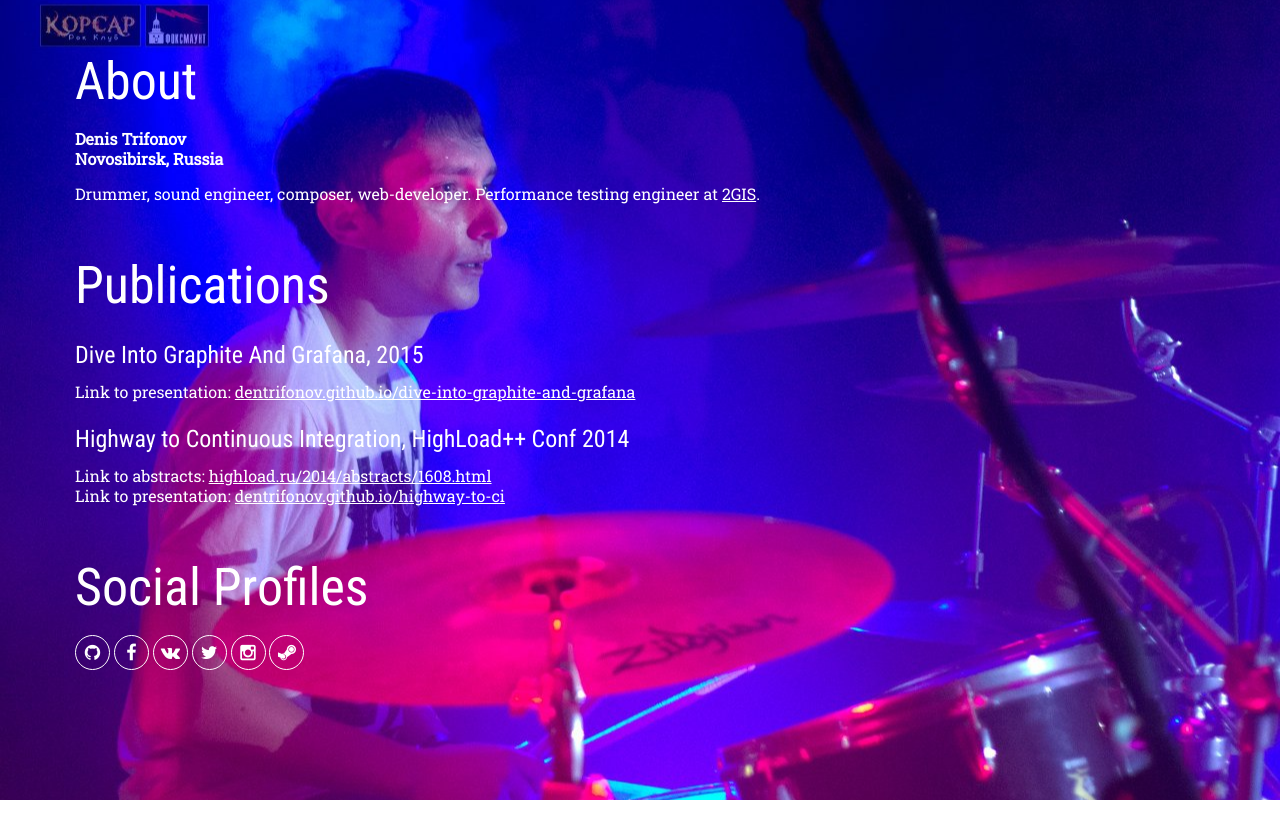
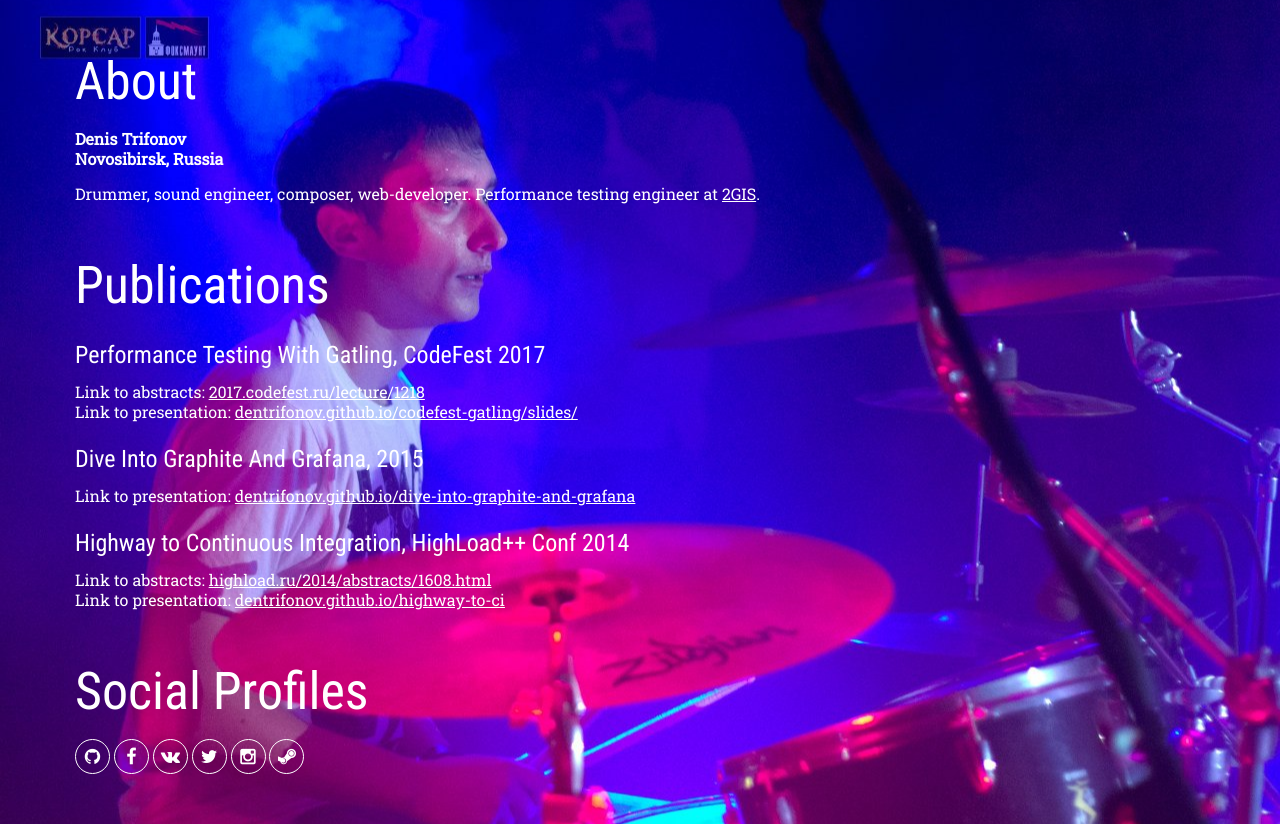
Before and after one commit to denbroit/denbroit.github.io, a plain HTML site: page index.html in a window 1280 px wide. Before the commit the page ends 800 px from the top, so only its background shows below. Drawn offline with Linux system fonts and the light colour scheme.

Commit message:
Add speech from CodeFest

```diff
--- a/index.html
+++ b/index.html
@@ -64,6 +64,11 @@
 				</div>
 				<div class="uk-width-1-1 uk-margin-large-top">
 					<h2 class="uk-heading-large">Publications</h2>
+					<h3>Performance Testing With Gatling, CodeFest 2017</h3>
+					<p>
+						Link to abstracts: <a href="https://2017.codefest.ru/lecture/1218" target="_blank" title="Performance Testing With Gatling Abstracts">2017.codefest.ru/lecture/1218</a><br>
+						Link to presentation: <a href="https://dentrifonov.github.io/codefest-gatling/slides/" target="_blank" title="Performance Testing With Gatling Presentation">dentrifonov.github.io/codefest-gatling/slides/</a>
+					</p>
 					<h3>Dive Into Graphite And Grafana, 2015</h3>
 					<p>
 						Link to presentation: <a href="https://dentrifonov.github.io/dive-into-graphite-and-grafana/" target="_blank" title="Dive Into Graphite And Grafana Presentation">dentrifonov.github.io/dive-into-graphite-and-grafana</a>
@@ -80,7 +85,7 @@
 					<a href="https://www.facebook.com/dentrifonov" class="uk-icon-button uk-icon-facebook"></a>
 					<a href="https://vk.com/dentrifonov" class="uk-icon-button uk-icon-vk"></a>
 					<a href="https://twitter.com/dentrifonov" class="uk-icon-button uk-icon-twitter"></a>
-					<a href="http://instagram.com/destrifonov/" class="uk-icon-button uk-icon-instagram"></a>
+					<a href="https://instagram.com/dentrifonov/" class="uk-icon-button uk-icon-instagram"></a>
 					<a href="https://steamcommunity.com/id/dentrifonov" class="uk-icon-button uk-icon-steam"></a>
 				</div>
 			</div>
```
